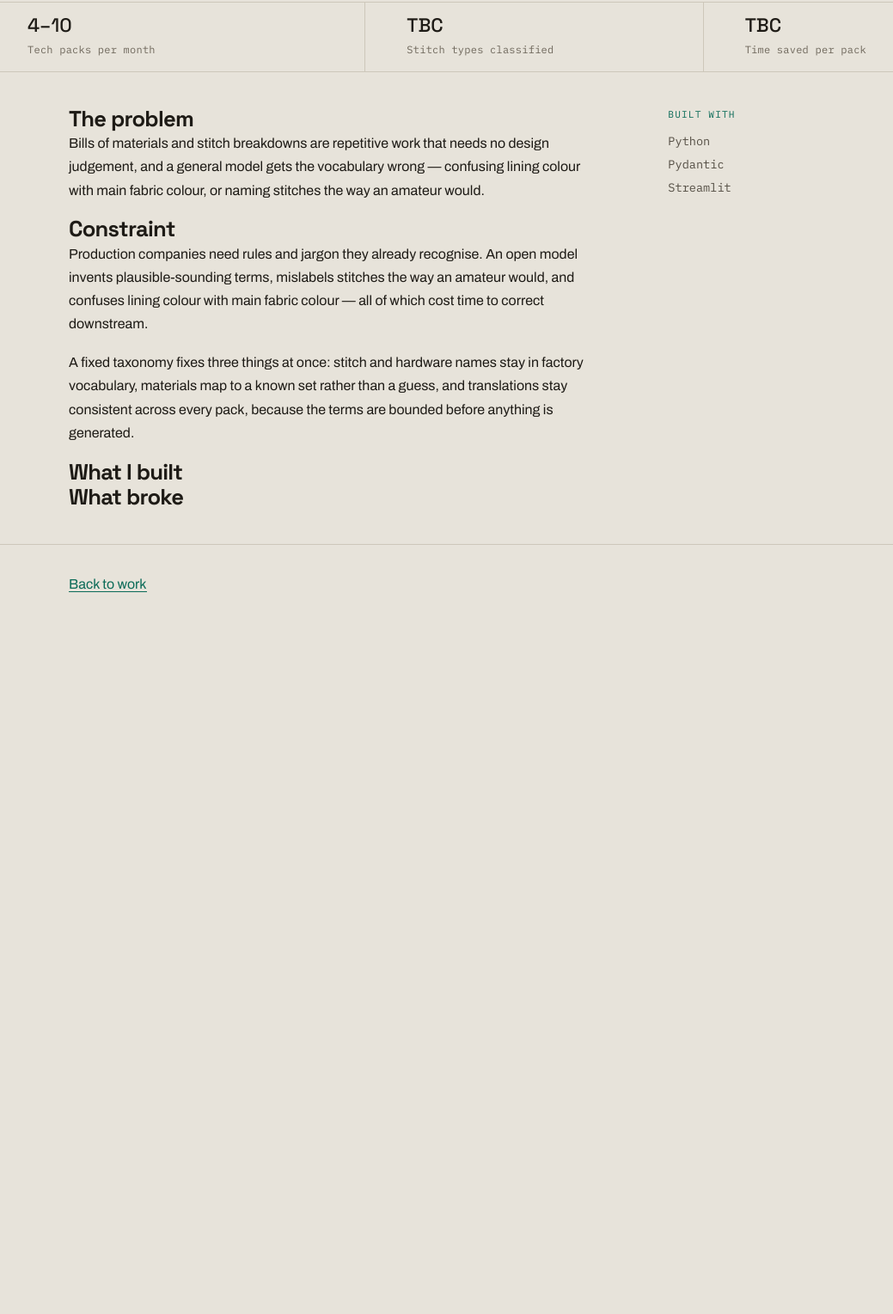
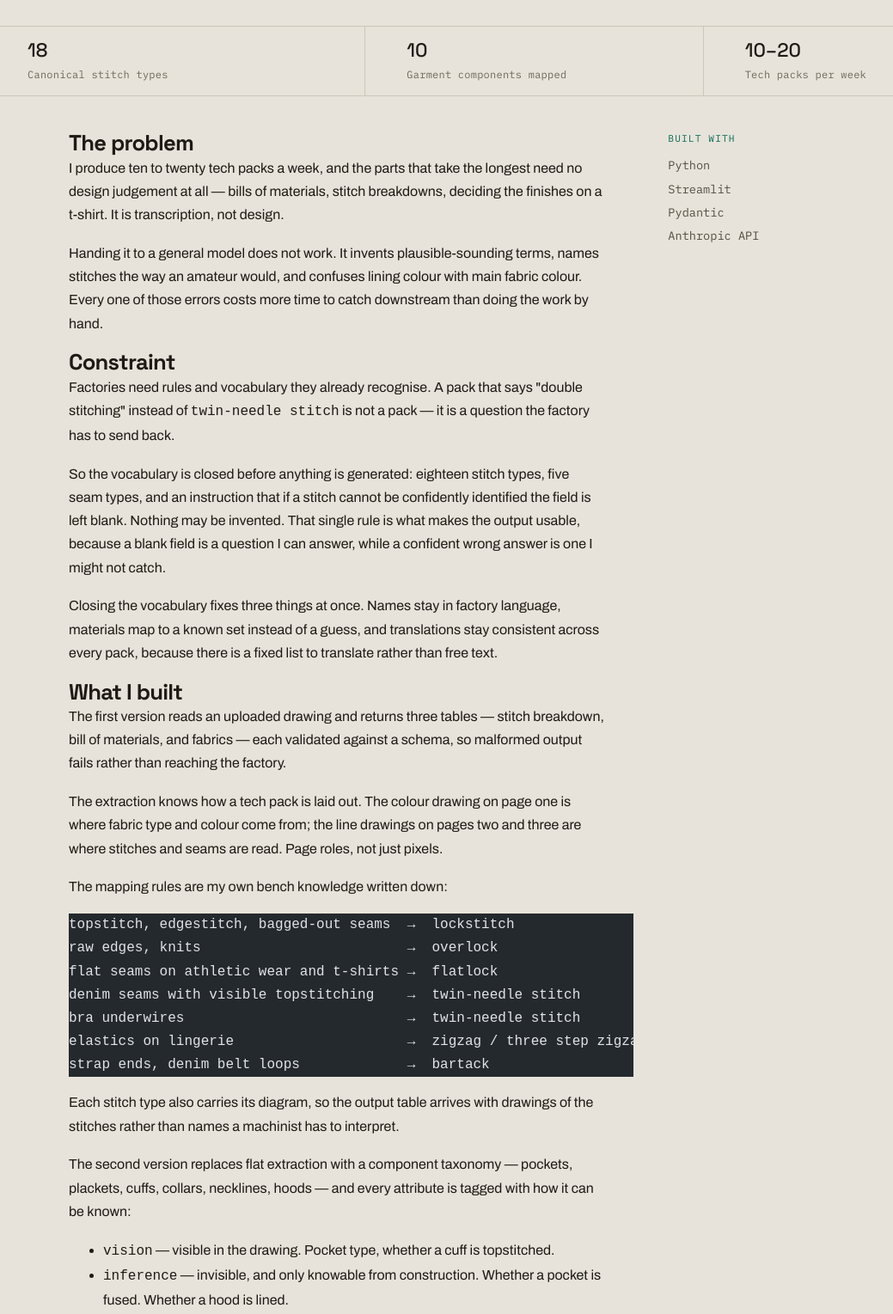
Before and after one commit to kat2137/dlugosz-site, an Astro site: page /dlugosz-site/work/tech-pack-generator in a window 1280 px wide. Shown: the part 394-1923 px from the top of the page at 86% size, without its empty margins (18-1057 px from the left). Before the commit the page ends 1120 px from the top, so only its background shows below. Built offline with nearby package versions, Linux system fonts and the light colour scheme; Astro itself is replaced by a stand-in of ours; code samples lack their colours.

Commit message:
Fill in tech pack generator case study
Real metrics replace the TBC placeholders, and the problem, constraint
and what-I-built sections are written up: closed vocabulary, the stitch
mapping rules, and the vision/inference attribute split.

````diff
--- a/src/content/work/tech-pack-generator.mdx
+++ b/src/content/work/tech-pack-generator.mdx
@@ -1,40 +1,92 @@
 ---
 title: Tech pack generator
-outcome: A tool that reads garment drawings and returns a stitch breakdown and bill of materials, using a domain taxonomy rather than a general model.
+outcome: A tool that reads garment drawings and returns a stitch breakdown, seam types and a bill of materials — constrained to factory vocabulary rather than free-form generation.
 kind: software
-year: 2025
+year: 2026
 order: 3
 draft: false
-stack: ['Python', 'Pydantic', 'Streamlit']
+stack: ['Python', 'Streamlit', 'Pydantic', 'Anthropic API']
 metrics:
-  - { value: '4–10', label: 'Tech packs per month' }
-  - { value: 'TBC', label: 'Stitch types classified' }
-  - { value: 'TBC', label: 'Time saved per pack' }
+  - { value: '18', label: 'Canonical stitch types' }
+  - { value: '10', label: 'Garment components mapped' }
+  - { value: '10–20', label: 'Tech packs per week' }
 credits: []
 ---
 
 ## The problem
 
-Bills of materials and stitch breakdowns are repetitive work that needs no design
-judgement, and a general model gets the vocabulary wrong — confusing lining
-colour with main fabric colour, or naming stitches the way an amateur would.
+I produce ten to twenty tech packs a week, and the parts that take the longest need no
+design judgement at all — bills of materials, stitch breakdowns, deciding the
+finishes on a t-shirt. It is transcription, not design.
+
+Handing it to a general model does not work. It invents plausible-sounding terms,
+names stitches the way an amateur would, and confuses lining colour with main
+fabric colour. Every one of those errors costs more time to catch downstream than
+doing the work by hand.
 
 ## Constraint
 
-Production companies need rules and jargon they already recognise. An open
-model invents plausible-sounding terms, mislabels stitches the way an amateur
-would, and confuses lining colour with main fabric colour — all of which cost
-time to correct downstream.
+Factories need rules and vocabulary they already recognise. A pack that says
+"double stitching" instead of `twin-needle stitch` is not a pack — it is a
+question the factory has to send back.
 
-A fixed taxonomy fixes three things at once: stitch and hardware names stay in
-factory vocabulary, materials map to a known set rather than a guess, and
-translations stay consistent across every pack, because the terms are bounded
-before anything is generated.
+So the vocabulary is closed before anything is generated: eighteen stitch types,
+five seam types, and an instruction that if a stitch cannot be confidently
+identified the field is left blank. Nothing may be invented. That single rule is
+what makes the output usable, because a blank field is a question I can answer,
+while a confident wrong answer is one I might not catch.
+
+Closing the vocabulary fixes three things at once. Names stay in factory
+language, materials map to a known set instead of a guess, and translations stay
+consistent across every pack, because there is a fixed list to translate rather
+than free text.
 
 ## What I built
 
-{/* TODO: the classification framework, the extraction pipeline, the export. */}
+The first version reads an uploaded drawing and returns three tables — stitch
+breakdown, bill of materials, and fabrics — each validated against a schema, so
+malformed output fails rather than reaching the factory.
+
+The extraction knows how a tech pack is laid out. The colour drawing on page one
+is where fabric type and colour come from; the line drawings on pages two and
+three are where stitches and seams are read. Page roles, not just pixels.
+
+The mapping rules are my own bench knowledge written down:
+
+```
+topstitch, edgestitch, bagged-out seams  →  lockstitch
+raw edges, knits                         →  overlock
+flat seams on athletic wear and t-shirts →  flatlock
+denim seams with visible topstitching    →  twin-needle stitch
+bra underwires                           →  twin-needle stitch
+elastics on lingerie                     →  zigzag / three step zigzag / coverstitch
+strap ends, denim belt loops             →  bartack
+```
+
+Each stitch type also carries its diagram, so the output table arrives with
+drawings of the stitches rather than names a machinist has to interpret.
+
+The second version replaces flat extraction with a component taxonomy — pockets,
+plackets, cuffs, collars, necklines, hoods — and every attribute is tagged with
+how it can be known:
+
+- `vision` — visible in the drawing. Pocket type, whether a cuff is topstitched.
+- `inference` — invisible, and only knowable from construction. Whether a pocket
+  is fused. Whether a hood is lined.
+
+That split is the part that matters. A model looking at a flat drawing cannot see
+interfacing, so asking it to is how you get confident nonsense. Separating the two
+means the drawing answers what drawings can answer, and construction knowledge
+fills the rest. Every attribute also records its source and the rule that produced
+it, so any value in a finished pack can be traced back.
+
+It is trained against a hand-labelled set of garment flats, each tagged in
+construction vocabulary rather than retail description — `flat-felled seams`,
+`back yoke`, `welt pockets`, `blind hem` — because the labels have to match what
+a factory reads.
 
 ## What broke
 
-{/* TODO */}
+{/* TODO Kasia: the honest one. Where did the extraction get it wrong, and what
+    did you change? The vision/inference split reads like it came out of a
+    specific failure — what was it? */}
````
